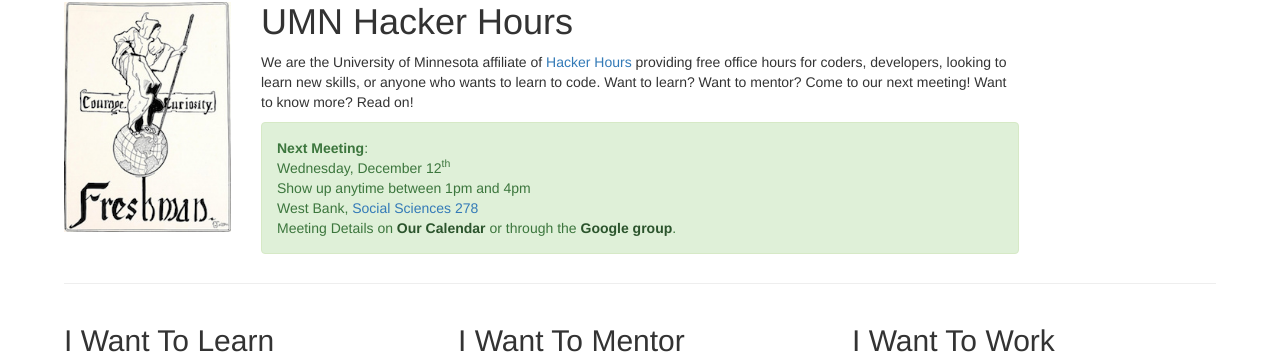
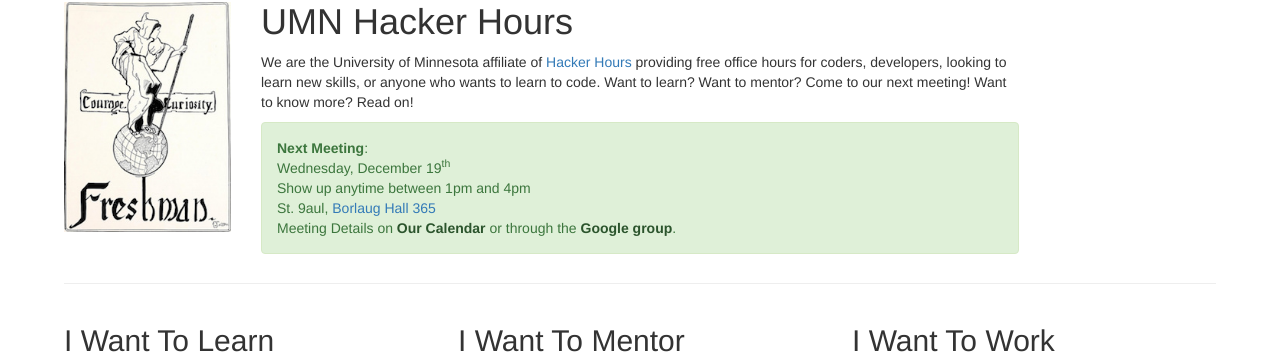
Before and after one commit to umnhackerhours/umnhackerhours.github.io, a Jekyll site: the page built from index.markdown, in a window 1280 px wide. Shown: the part 154-508 px from the top of the page. Built offline with Jekyll 4.4.1, drawn with Linux system fonts in a browser that asks for light colours.

Commit message:
Update location

```diff
--- a/index.markdown
+++ b/index.markdown
@@ -13,11 +13,11 @@ description: Home
       <div class="alert alert-success" role="alert">
         <a class="anchor" id="next_meeting"></a>
         <strong>Next Meeting</strong>:<br />
-        Wednesday, December 12<sup>th</sup><br />
+        Wednesday, December 19<sup>th</sup><br />
         Show up anytime between 1pm and 4pm<br />
         <!-- East Bank, <a href="https://roomsearch.umn.edu/roomsearch/#/rooms/b0b85352-6f5d-4165-9361-39bc6d32adc2">Civil Engineering 213</a><br /> -->
-        West Bank, <a href="https://roomsearch.umn.edu/roomsearch/#/rooms/8eb3e115-93bc-4173-b680-30f200e00cf0">Social Sciences 278</a><br />
-        <!-- St. Paul, <a href="https://roomsearch.umn.edu/roomsearch/#/rooms/236c88ec-0616-496e-bdfa-7d3b96ee9e33">Borlaug Hall 365</a><br /> -->
+        <!-- West Bank, <a href="https://roomsearch.umn.edu/roomsearch/#/rooms/8eb3e115-93bc-4173-b680-30f200e00cf0">Social Sciences 278</a><br /> -->
+        St. 9aul, <a href="https://roomsearch.umn.edu/roomsearch/#/rooms/236c88ec-0616-496e-bdfa-7d3b96ee9e33">Borlaug Hall 365</a><br />
 
         Meeting Details on <a class="alert-link" href="https://www.google.com/calendar/embed?src=umn.edu_ii9odmho4m63bsq19879mu0iis%40group.calendar.google.com&ctz=America/Chicago">Our Calendar</a> or through the <a class="alert-link" href='https://groups.google.com/a/umn.edu/d/hackerhours'>Google group</a>.
       </div>
```
